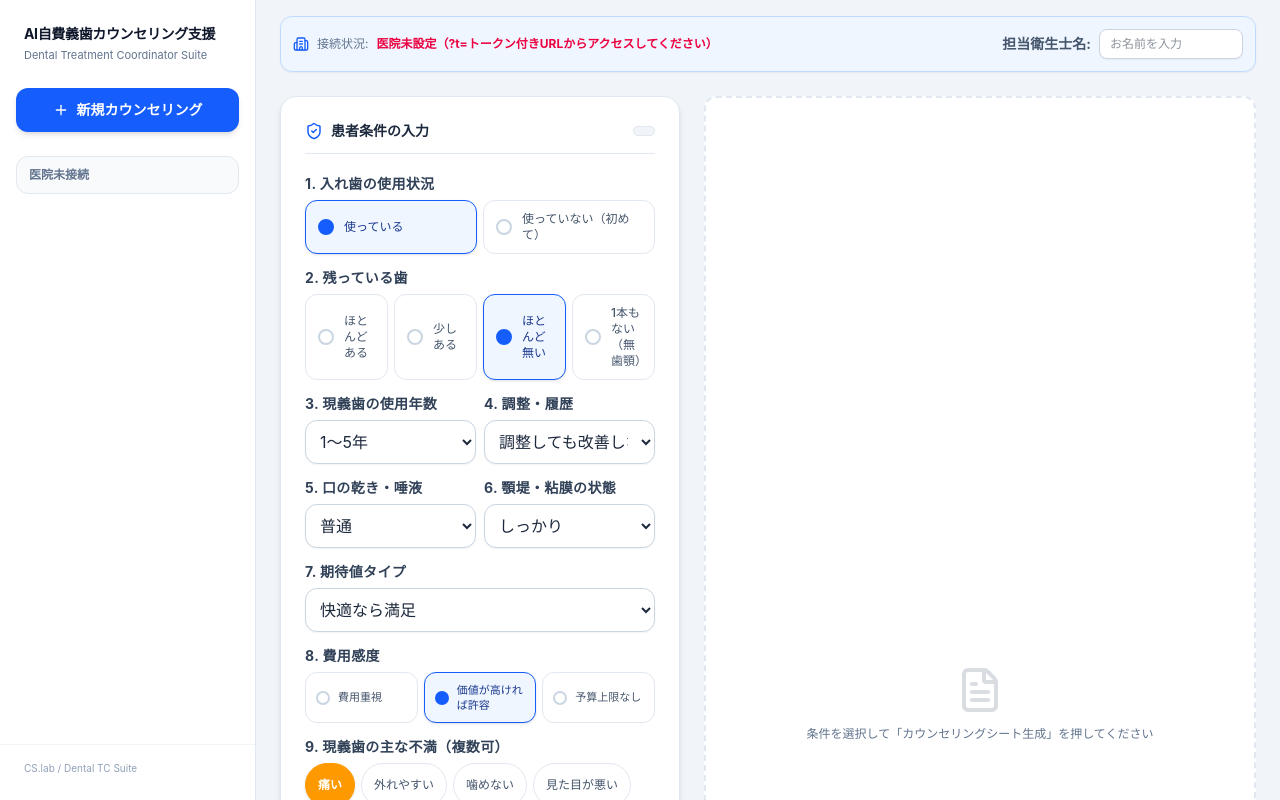
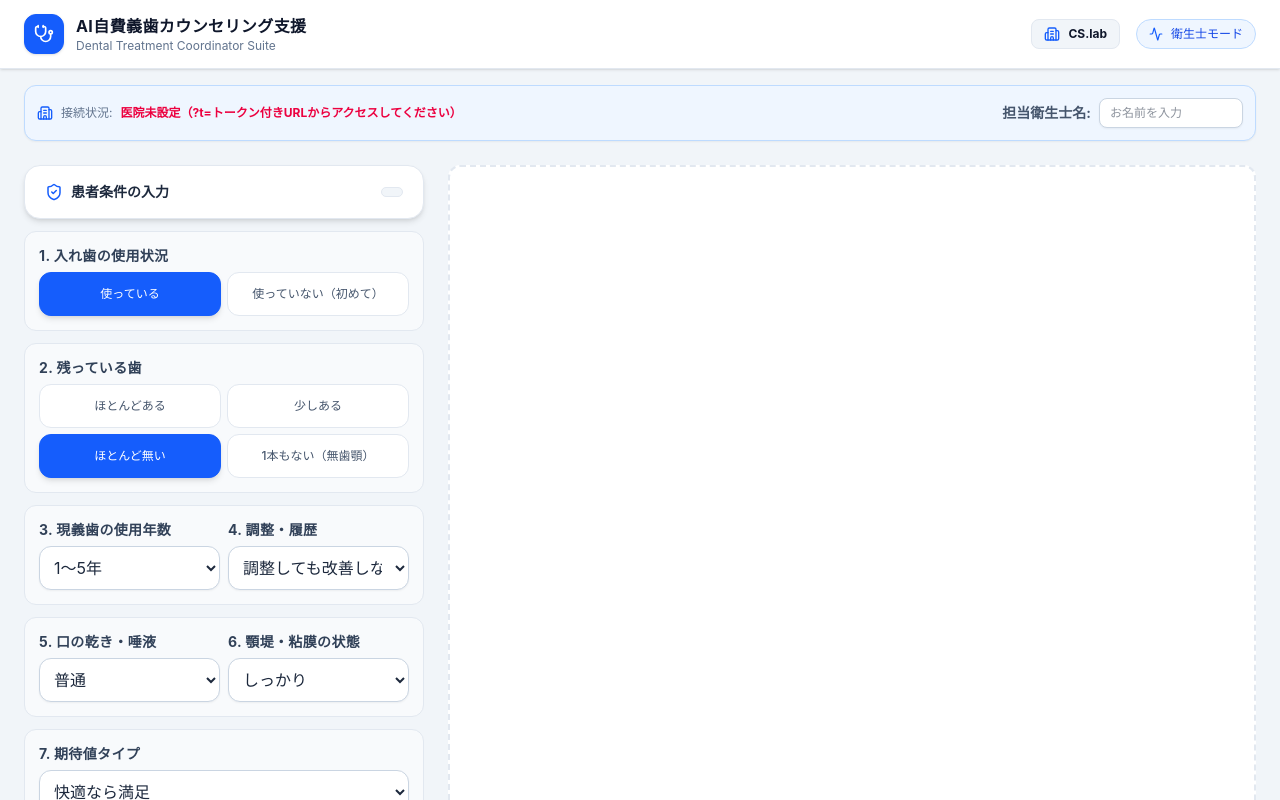
Before and after one commit to Takahito000/dental_tc_app-Private, a Next.js app: page / in a window 1280 px wide. Shown: the top 800 px of the page. Built offline with nearby package versions, Linux system fonts and the light colour scheme.

Commit message:
fix: サイドバー撤去・項目の個別カード化・A4自動縮小・ラジオ撤去

```diff
--- a/app/page.tsx
+++ b/app/page.tsx
@@ -14,7 +14,6 @@ import {
   AlertTriangle,
   Bot,
   Send,
-  Plus,
 } from "lucide-react";
 
 // A4縦 @96dpi: 210mm×297mm ≒ 794×1123px
@@ -132,7 +131,7 @@ export default function Page() {
 
   useEffect(() => {
     setMounted(true);
-    console.log("[BUILD] 2026-08-23 19:40 stitch-structural");
+    console.log("[BUILD] 2026-08-23 20:15 form-cards-autofit");
 
     // 1. ?t= パラメータまたは localStorage からトークンをロード
     const urlParams = new URLSearchParams(window.location.search);
@@ -400,6 +399,17 @@ export default function Page() {
 
   const cleanClinicName = clinicName.replace(/様$/, "");
 
+  // 💡 A4から内容がはみ出した時だけ中身を自動縮小（高齢者向けの大きめ文字は維持し、はみ出し分だけ縮める）
+  const fitContentToA4 = (el: HTMLDivElement | null) => {
+    if (!el) return;
+    el.style.zoom = "1";
+    const available = A4_HEIGHT_PX - 91; // 上下の余白（12mm≒45px×2）を差し引いた利用可能な高さ
+    const measured = el.scrollHeight;
+    if (measured > available) {
+      el.style.zoom = String(Math.max(0.7, available / measured));
+    }
+  };
+
   const A4PageWrapper = ({ children, isLast }: { children: React.ReactNode, isLast?: boolean }) => (
     <div
       className="print-wrapper"
@@ -419,41 +429,15 @@ export default function Page() {
           overflow: "hidden"
         }}
       >
-        {children}
+        <div ref={fitContentToA4} style={{ display: "flex", flexDirection: "column", height: "100%" }}>
+          {children}
+        </div>
       </div>
     </div>
   );
 
   return (
-    <main className="min-h-screen bg-slate-100 font-sans text-slate-800 lg:pl-64">
-      {/* 🗂 サイドバー（デスクトップのみ表示・実在する機能のみ配置） */}
-      <aside className="no-print hidden lg:flex fixed left-0 top-0 h-screen w-64 flex-col bg-white border-r border-slate-200 py-6 z-40">
-        <div className="px-6 mb-6">
-          <div className="text-sm font-bold text-slate-900 tracking-tight leading-snug">AI自費義歯カウンセリング支援</div>
-          <div className="text-[11px] text-slate-500 mt-1">Dental Treatment Coordinator Suite</div>
-        </div>
-        <div className="px-4 mb-6">
-          <button
-            type="button"
-            onClick={() => {
-              setResult(null);
-              setError(null);
-              window.scrollTo({ top: 0, behavior: "smooth" });
-            }}
-            className="w-full bg-blue-600 text-white font-bold text-sm py-3 px-4 rounded-xl flex items-center justify-center gap-2 hover:bg-blue-700 transition shadow-md"
-          >
-            <Plus size={16} /> 新規カウンセリング
-          </button>
-        </div>
-        <div className="px-4 flex-1">
-          <div className={`rounded-xl px-3 py-2.5 text-xs font-semibold border ${token && clinicName ? "bg-blue-50 border-blue-200 text-blue-800" : "bg-slate-50 border-slate-200 text-slate-500"}`}>
-            {token && clinicName ? `接続OK: ${clinicName}` : "医院未接続"}
-          </div>
-        </div>
-        <div className="mt-auto px-6 pt-4 border-t border-slate-100 text-[10px] text-slate-400">
-          CS.lab / Dental TC Suite
-        </div>
-      </aside>
+    <main className="min-h-screen bg-slate-100 font-sans text-slate-800">
       <style dangerouslySetInnerHTML={{ __html: `
         .sheet-page-portrait table {
           table-layout: fixed !important;
@@ -529,7 +513,7 @@ export default function Page() {
         }
       ` }} />
 
-      <header className="no-print lg:hidden bg-white border-b border-slate-200 text-slate-900 py-3.5 px-6 shadow-sm">
+      <header className="no-print bg-white border-b border-slate-200 text-slate-900 py-3.5 px-6 shadow-sm">
         <div className="mx-auto flex max-w-[1600px] items-center justify-between">
           <div className="flex items-center gap-3">
             <div className="flex h-10 w-10 items-center justify-center rounded-xl bg-blue-600 border border-blue-600 shadow-sm">
@@ -593,8 +577,8 @@ export default function Page() {
       </div>
 
       <div className="app-layout mx-auto grid max-w-[1600px] grid-cols-1 gap-6 p-4 md:p-6 lg:grid-cols-[400px_1fr]">
-        <section className="no-print space-y-5 bg-white p-6 rounded-2xl shadow-md border border-slate-200 h-fit">
-          <div className="flex justify-between items-center border-b border-slate-200 pb-3">
+        <section className="no-print space-y-3 h-fit">
+          <div className="flex justify-between items-center bg-white rounded-2xl shadow-md border border-slate-200 px-5 py-4">
             <h2 className="text-sm font-bold text-slate-800 flex items-center gap-2">
               <ShieldCheck className="text-blue-600" size={18} />
               患者条件の入力
@@ -604,9 +588,9 @@ export default function Page() {
             </span>
           </div>
 
-          <div className="space-y-3.5 text-xs">
+          <div className="space-y-3 text-xs">
             {/* 1. 入れ歯の使用状況 */}
-            <div>
+            <div className="bg-slate-50 border border-slate-200 rounded-xl p-3.5">
               <label className="block font-bold mb-1.5 text-slate-700 text-sm tracking-wide">1. 入れ歯の使用状況</label>
               <div className="flex gap-1.5">
                 {FORM_DATA.denture_status.map((item) => (
@@ -614,13 +598,12 @@ export default function Page() {
                     key={item}
                     type="button"
                     onClick={() => handleSelect("denture_status", item)}
-                    className={`flex-1 py-2.5 px-3 min-h-[44px] rounded-xl border font-medium transition text-left flex items-center gap-2.5 ${
+                    className={`flex-1 py-2.5 px-2 min-h-[44px] rounded-xl border font-medium transition text-center ${
                       formData.denture_status === item
-                        ? "border-blue-600 bg-blue-50 text-blue-900 shadow-sm"
-                        : "bg-white text-slate-600 border-slate-200 hover:border-blue-400"
+                        ? "bg-blue-600 text-white border-blue-600 shadow-md"
+                        : "bg-white text-slate-600 border-slate-200 hover:border-blue-300"
                     }`}
                   >
-                    <span className={`h-4 w-4 shrink-0 rounded-full border-2 transition ${formData.denture_status === item ? "border-blue-600 bg-blue-600" : "border-slate-300 bg-white"}`} />
                     {item}
                   </button>
                 ))}
@@ -628,21 +611,20 @@ export default function Page() {
             </div>
 
             {/* 2. 残っている歯 */}
-            <div>
+            <div className="bg-slate-50 border border-slate-200 rounded-xl p-3.5">
               <label className="block font-bold mb-1.5 text-slate-700 text-sm tracking-wide">2. 残っている歯</label>
-              <div className="flex gap-1.5">
+              <div className="grid grid-cols-2 gap-1.5">
                 {FORM_DATA.remaining_teeth.map((item) => (
                   <button
                     key={item}
                     type="button"
                     onClick={() => handleSelect("remaining_teeth", item)}
-                    className={`flex-1 py-2.5 px-3 min-h-[44px] rounded-xl border font-medium transition text-left flex items-center gap-2.5 ${
+                    className={`flex-1 py-2.5 px-2 min-h-[44px] rounded-xl border font-medium transition text-center ${
                       formData.remaining_teeth === item
-                        ? "border-blue-600 bg-blue-50 text-blue-900 shadow-sm"
-                        : "bg-white text-slate-600 border-slate-200 hover:border-blue-400"
+                        ? "bg-blue-600 text-white border-blue-600 shadow-md"
+                        : "bg-white text-slate-600 border-slate-200 hover:border-blue-300"
                     }`}
                   >
-                    <span className={`h-4 w-4 shrink-0 rounded-full border-2 transition ${formData.remaining_teeth === item ? "border-blue-600 bg-blue-600" : "border-slate-300 bg-white"}`} />
                     {item}
                   </button>
                 ))}
@@ -650,7 +632,7 @@ export default function Page() {
             </div>
 
             {/* 3. 使用年数 & 4. 調整履歴 */}
-            <div className="grid grid-cols-2 gap-2">
+            <div className="grid grid-cols-2 gap-2 bg-slate-50 border border-slate-200 rounded-xl p-3.5">
               <div>
                 <label className="block font-bold mb-1.5 text-slate-700 text-sm tracking-wide">3. 現義歯の使用年数</label>
                 <select
@@ -678,7 +660,7 @@ export default function Page() {
             </div>
 
             {/* 5. 口の乾き & 6. 顎堤・粘膜の状態 */}
-            <div className="grid grid-cols-2 gap-2">
+            <div className="grid grid-cols-2 gap-2 bg-slate-50 border border-slate-200 rounded-xl p-3.5">
               <div>
                 <label className="block font-bold mb-1.5 text-slate-700 text-sm tracking-wide">5. 口の乾き・唾液</label>
                 <select
@@ -706,7 +688,7 @@ export default function Page() {
             </div>
 
             {/* 7. 期待値タイプ */}
-            <div>
+            <div className="bg-slate-50 border border-slate-200 rounded-xl p-3.5">
               <label className="block font-bold mb-1.5 text-slate-700 text-sm tracking-wide">7. 期待値タイプ</label>
               <select
                 value={formData.expectation_type}
@@ -720,7 +702,7 @@ export default function Page() {
             </div>
 
             {/* 8. 費用感度 */}
-            <div>
+            <div className="bg-slate-50 border border-slate-200 rounded-xl p-3.5">
               <label className="block font-bold mb-1.5 text-slate-700 text-sm tracking-wide">8. 費用感度</label>
               <div className="flex gap-1.5">
                 {FORM_DATA.cost_sensitivity.map((item) => (
@@ -728,13 +710,12 @@ export default function Page() {
                     key={item}
                     type="button"
                     onClick={() => handleSelect("cost_sensitivity", item)}
-                    className={`flex-1 py-2.5 px-2.5 min-h-[44px] rounded-xl border font-medium transition text-left text-[11px] flex items-center gap-2 ${
+                    className={`flex-1 py-2.5 px-1 min-h-[44px] rounded-xl border font-medium transition text-center text-[11px] ${
                       formData.cost_sensitivity === item
-                        ? "border-blue-600 bg-blue-50 text-blue-900 shadow-sm"
-                        : "bg-white text-slate-600 border-slate-200 hover:border-blue-400"
+                        ? "bg-blue-600 text-white border-blue-600 shadow-md"
+                        : "bg-white text-slate-600 border-slate-200 hover:border-blue-300"
                     }`}
                   >
-                    <span className={`h-3.5 w-3.5 shrink-0 rounded-full border-2 transition ${formData.cost_sensitivity === item ? "border-blue-600 bg-blue-600" : "border-slate-300 bg-white"}`} />
                     {item}
                   </button>
                 ))}
@@ -742,7 +723,7 @@ export default function Page() {
             </div>
 
             {/* 9. 現義歯の主な不満 */}
-            <div>
+            <div className="bg-slate-50 border border-slate-200 rounded-xl p-3.5">
               <label className="block font-bold mb-1.5 text-slate-700 text-sm tracking-wide">9. 現義歯の主な不満（複数可）</label>
               <div className="flex flex-wrap gap-1.5">
                 {FORM_DATA.current_denture_complaints.map((item) => {
@@ -766,7 +747,7 @@ export default function Page() {
             </div>
 
             {/* 10. 追求したい情緒価値 */}
-            <div>
+            <div className="bg-slate-50 border border-slate-200 rounded-xl p-3.5">
               <label className="block font-bold mb-1.5 text-slate-700 text-sm tracking-wide">10. 追求したい情緒価値（複数可��</label>
               <div className="flex flex-wrap gap-1.5">
                 {FORM_DATA.emotion_drivers.map((item) => {
@@ -790,7 +771,7 @@ export default function Page() {
             </div>
 
             {/* 11. 要注意ワード */}
-            <div>
+            <div className="bg-slate-50 border border-slate-200 rounded-xl p-3.5">
               <label className="block font-bold mb-1.5 text-slate-700 text-sm tracking-wide">11. 要注意ワード（慎重モード）</label>
               <div className="flex flex-wrap gap-1.5">
                 {FORM_DATA.red_flag_words.map((item) => {
@@ -817,7 +798,7 @@ export default function Page() {
             </div>
 
             {/* 12. 現場メモ */}
-            <div>
+            <div className="bg-slate-50 border border-slate-200 rounded-xl p-3.5">
               <label className="block font-bold mb-1.5 text-slate-700 text-sm tracking-wide">12. 現場メモ（任意）</label>
               <input
                 type="text"
```
